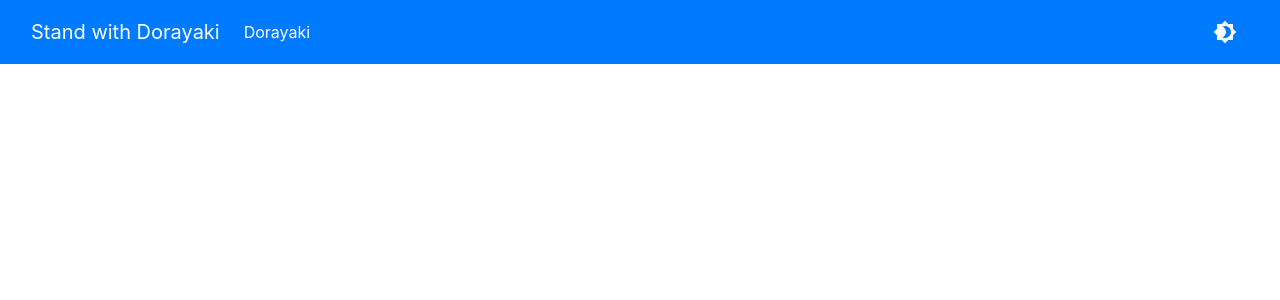
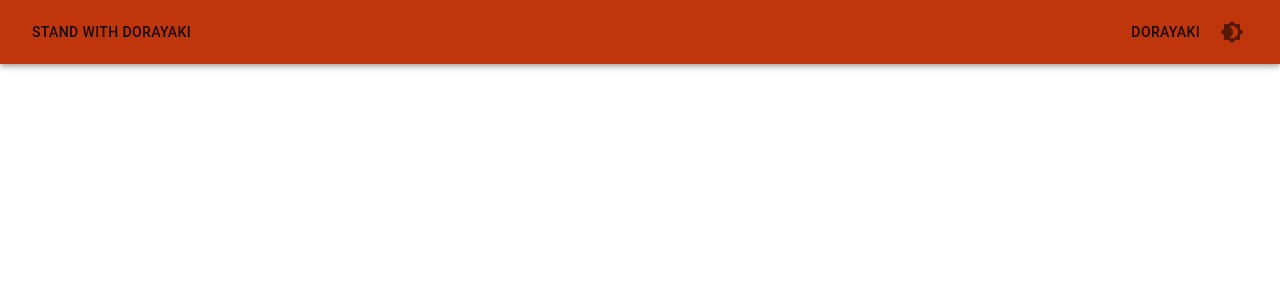
Before and after one commit to kadeksuryam/stand-with-dorayaki-FE, a React (Vite) app: page / in a window 1280 px wide. Shown: the top 300 px of the page. Built offline with nearby package versions, Linux system fonts and the light colour scheme.

Commit message:
remove bootstrap navbar and migrate to appbar

```diff
--- a/index.html
+++ b/index.html
@@ -4,12 +4,6 @@
     <meta charset="UTF-8" />
     <link rel="icon" type="image/svg+xml" href="/src/favicon.svg" />
     <meta name="viewport" content="width=device-width, initial-scale=1.0" />
-    <link
-    rel="stylesheet"
-    href="https://stackpath.bootstrapcdn.com/bootstrap/4.3.1/css/bootstrap.min.css"
-    integrity="sha384-ggOyR0iXCbMQv3Xipma34MD+dH/1fQ784/j6cY/iJTQUOhcWr7x9JvoRxT2MZw1T"
-    crossorigin="anonymous"
-    >
     <title>Vite App</title>
   </head>
   <body>
--- a/src/App.jsx
+++ b/src/App.jsx
@@ -17,7 +17,7 @@ function App() {
   const [darkState, setDarkState] = useState(false);
   const palletType = darkState ? "dark" : "light";
   const mainPrimaryColor = darkState ? orange[500] : lightBlue[500];
-  const mainSecondaryColor = darkState ? deepOrange[900] : deepPurple[500];
+  const mainSecondaryColor = darkState ? deepPurple[500] : deepOrange[900]
   const darkTheme = createTheme({
     palette: {
       type: palletType,
@@ -46,8 +46,8 @@ function App() {
 
   return (
       <BrowserRouter>
-        <Navbarc darkState={darkState} handleThemeChange={handleThemeChange}/>
         <ThemeProvider theme={darkTheme}>
+          <Navbarc darkState={darkState} handleThemeChange={handleThemeChange}/>
           <Paper style={{height: "auto"}}>
             <Switch>
               <Route path="/toko-dorayaki">
--- a/src/components/Navbar.jsx
+++ b/src/components/Navbar.jsx
@@ -1,6 +1,5 @@
 import React from 'react'
-import { Navbar, Container, Nav, OverlayTrigger} from 'react-bootstrap'
-import { IconButton, Tooltip} from "@material-ui/core"
+import { IconButton, Tooltip, AppBar, Toolbar, Typography, Button, makeStyles} from "@material-ui/core"
 import Brightness4Icon from '@material-ui/icons/Brightness4';
 import Brightness7Icon from '@material-ui/icons/Brightness7';
 import { Link } from 'react-router-dom'
@@ -8,17 +7,16 @@ import { Link } from 'react-router-dom'
 
 const Navbarc = ({darkState, handleThemeChange}) => {
     return(
-        <Navbar sticky="top" collapseOnSelect expand="sm" bg={darkState ? "dark" : "primary"}>
-            <Container fluid>
-                <Navbar.Brand style={{ color: 'white' }} as={Link} to='/toko-dorayakis'>Stand with Dorayaki</Navbar.Brand>
-                <Navbar.Toggle aria-controls="responsive-navbar-nav" />
-                <Navbar.Collapse id="responsive-navbar-nav">
-                    <Nav className="mr-auto">
-                        <Nav.Link as={Link} style={{ color: 'white' }} to="/dorayakis">Dorayaki</Nav.Link>
-                    </Nav>
-                    <Nav className="ml-auto"></Nav>
+        <AppBar color="secondary" position="static">
+            <Toolbar>
+                <div style={{flexGrow: 1}}>
+                    <Button component={Link} to="/toko-dorayaki">
+                        Stand with Dorayaki
+                    </Button>
+                </div>
+                <Button component={Link} to="/dorayaki">Dorayaki</Button>
                 <Tooltip title="Toggle dark/light mode">
-                        <IconButton  style={{ color: 'white' }} aria-label="light/dark mode" onClick={handleThemeChange} component="span">
+                    <IconButton aria-label="light/dark mode" onClick={handleThemeChange} component="span">
                         {
                             darkState ?
                             <Brightness7Icon /> :
@@ -26,9 +24,8 @@ const Navbarc = ({darkState, handleThemeChange}) => {
                         }
                     </IconButton>
                 </Tooltip>
-                </Navbar.Collapse>
-            </Container>
-        </Navbar>
+            </Toolbar>
+        </AppBar>
     )
 }
 
```
Lines whose indentation alone changed are shown as unchanged.
